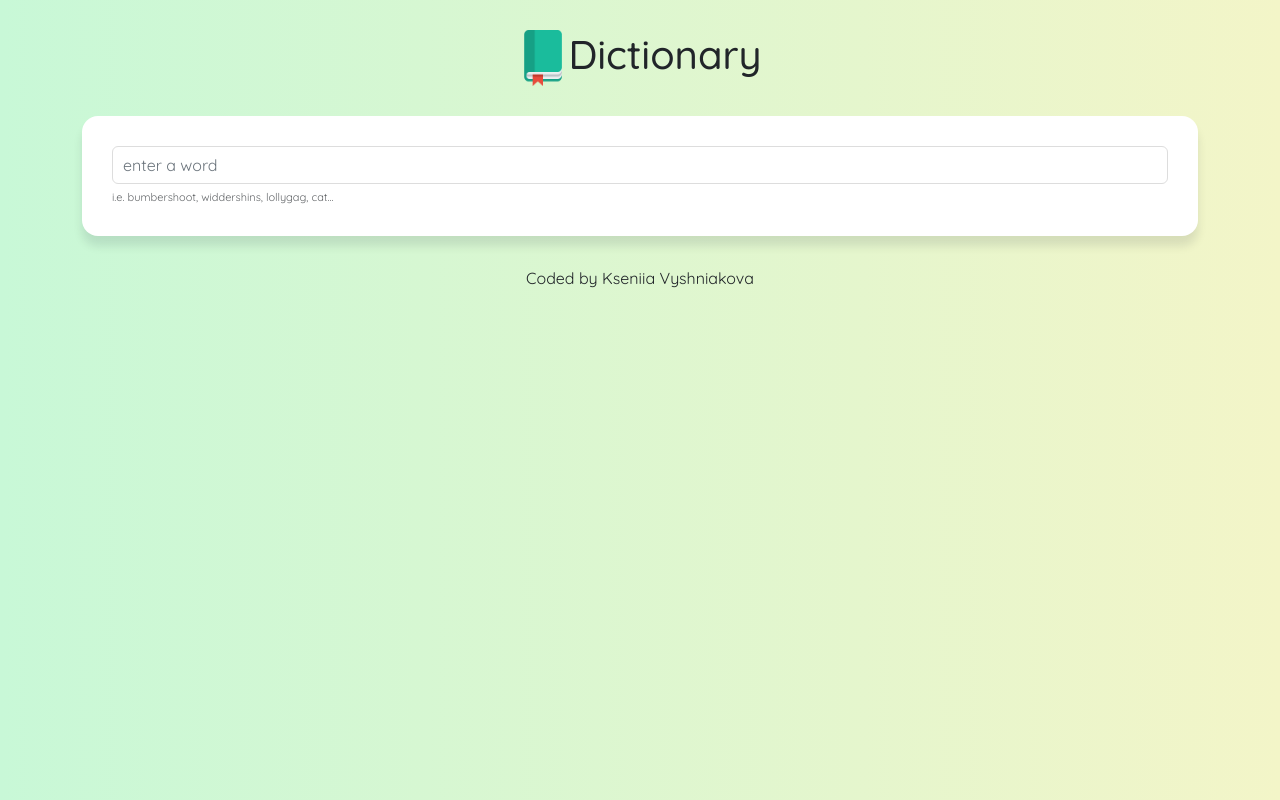
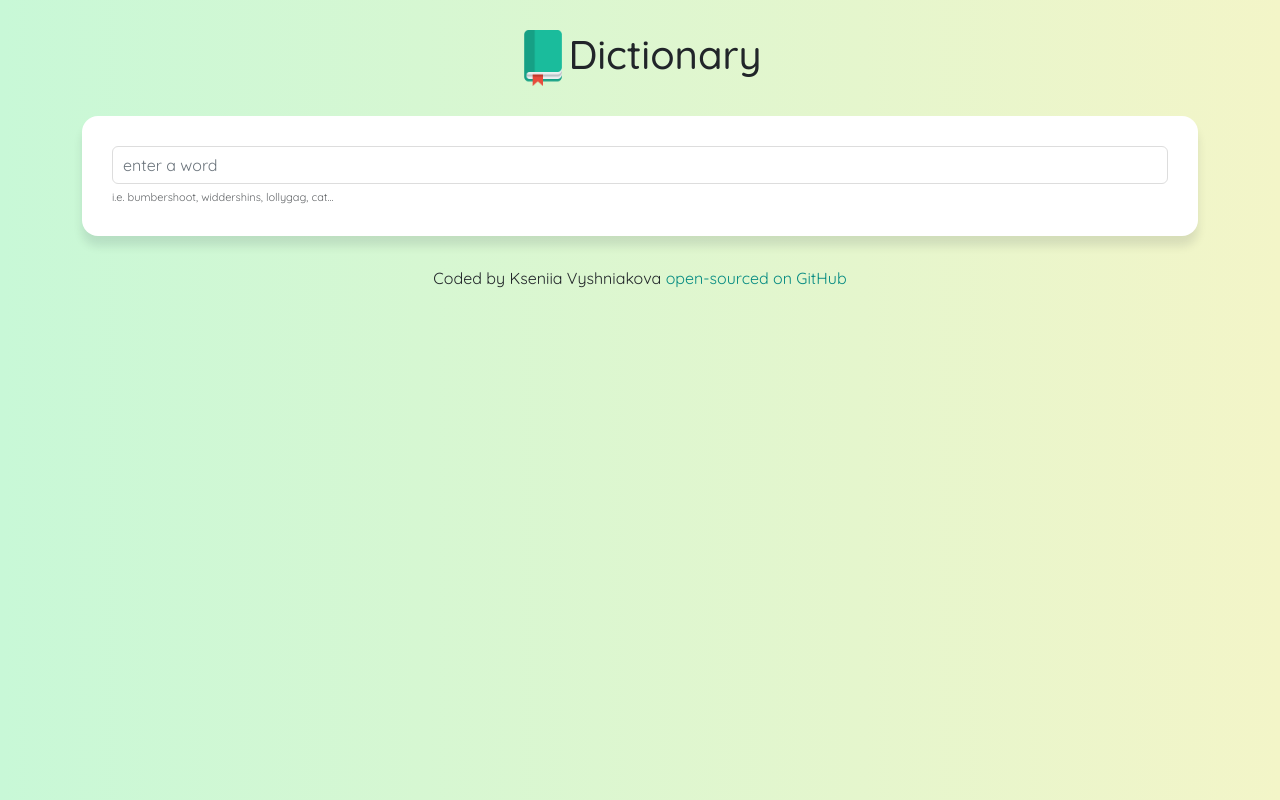
Before and after one commit to KseniiaVyshniakova/dictionary-project, a React (Create React App) app: page / in a window 1280 px wide. Built offline with nearby package versions, Linux system fonts and the light colour scheme.

Commit message:
added link on GitHub

```diff
--- a/src/App.css
+++ b/src/App.css
@@ -2,6 +2,17 @@
   background: linear-gradient(90deg, rgb(200, 248, 215) 0%, rgb(243, 245, 200) 100%);
  font-family: 'Quicksand', sans-serif;
 }
+
+a {
+  color: #048A81;
+  text-decoration: none;
+}
+
+a:hover {
+  color: #048A81;
+  font-weight: bold;
+}
+
 
 
 .App-header {
--- a/src/App.js
+++ b/src/App.js
@@ -13,7 +13,14 @@
         <main>
           <Dictionary />
         </main>
-      <footer className="App-footer">Coded by Kseniia Vyshniakova</footer>
+        <footer className="App-footer">
+          Coded by Kseniia Vyshniakova {" "}
+          <a href="https://github.com/KseniiaVyshniakova/dictionary-project"
+          target="_blank"
+          >
+            open-sourced on GitHub
+          </a>
+        </footer>
       </div>
     </div>
   );
```
Lines whose indentation alone changed are shown as unchanged.
